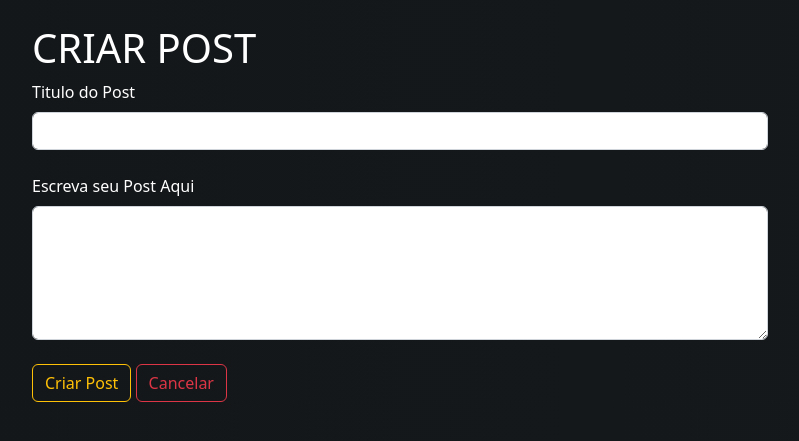
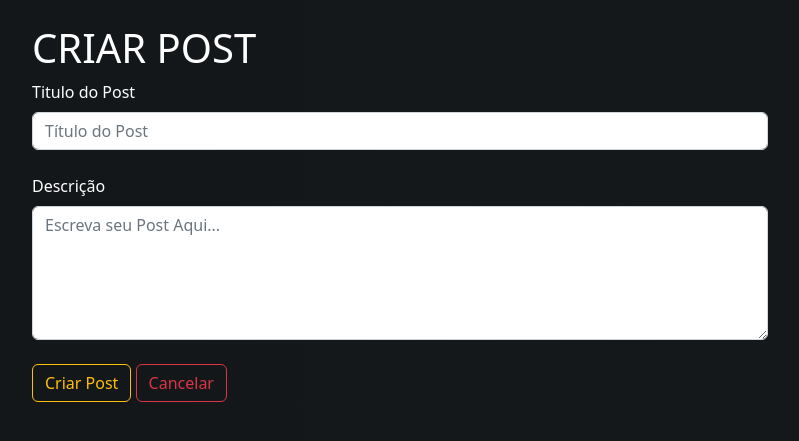
Before and after one commit to rychardmazarin30/MyCommunity-Flask, a Flask app: page /post/create in a window 1280 px wide. Shown: the part 56-497 px from the top of the page, without its empty margins (50-849 px from the left). Run offline with Flask 2, Linux system fonts and the light colour scheme; the visitor is signed in with stand-in values (Sample User, id 1); some libraries are stand-ins or nearby versions.

Commit message:
Criar Post OK

```diff
--- a/mycommunity/forms.py
+++ b/mycommunity/forms.py
@@ -137,5 +137,5 @@ class FormExcludeAccount(FlaskForm):
 class FormCreatePost(FlaskForm):
 
     title = StringField("Titulo do Post", validators=[DataRequired(), Length(5, 140)])
-    body = TextAreaField("Escreva seu Post Aqui", validators=[DataRequired()])
+    body = TextAreaField("Descrição", validators=[DataRequired(), Length(5, 280)])
     submit_button = SubmitField("Criar Post")
--- a/mycommunity/templates/create_post.html
+++ b/mycommunity/templates/create_post.html
@@ -16,12 +16,12 @@
                     {{ form_create_post.csrf_token() }}
                     <div class="form-group">
                         {{ form_create_post.title.label(class="form-label") }}
-                        {{ form_create_post.title(class="form-control") }}
+                        {{ form_create_post.title(class="form-control", placeholder='Título do Post') }}
                     </div>
                     <br>
                     <div class="form-group">
                         {{ form_create_post.body.label(class="form-label") }}
-                        {{ form_create_post.body(rows="5", class='form-control') }}
+                        {{ form_create_post.body(rows="5", class='form-control', placeholder='Escreva seu Post Aqui...') }}
                     </div>
                     <br>
 
```
